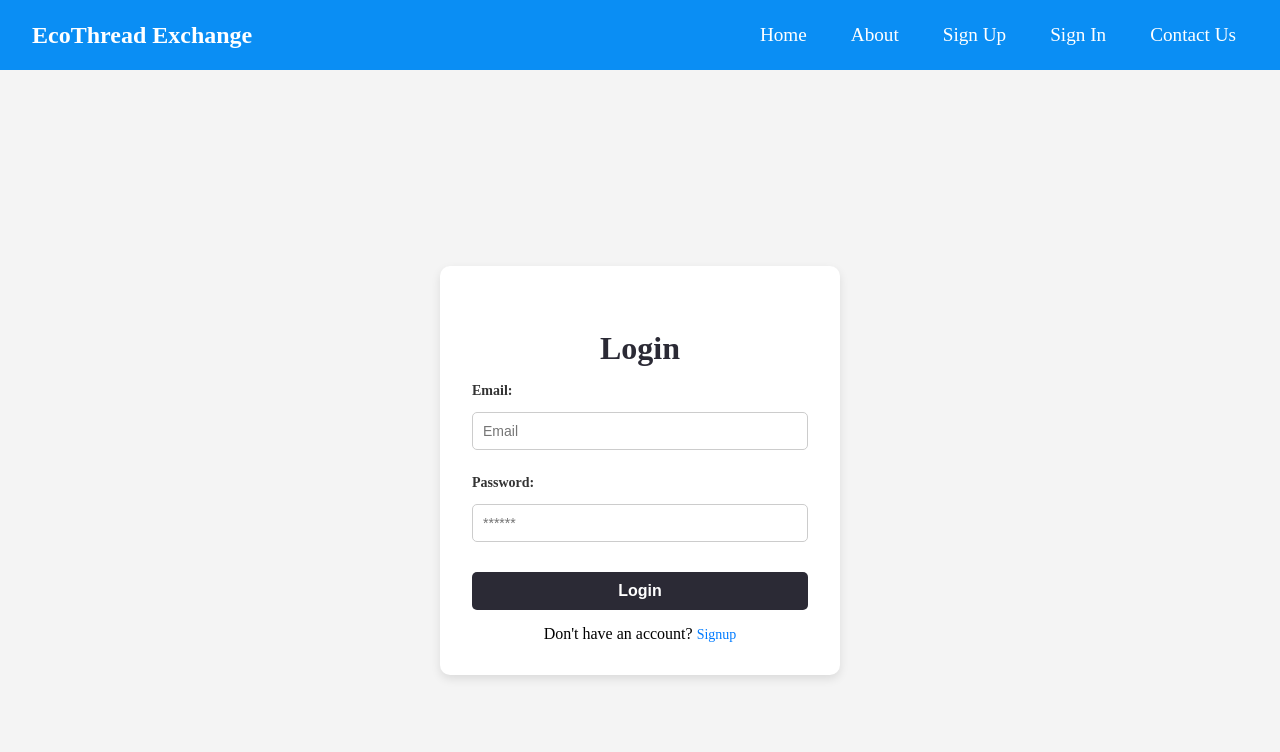
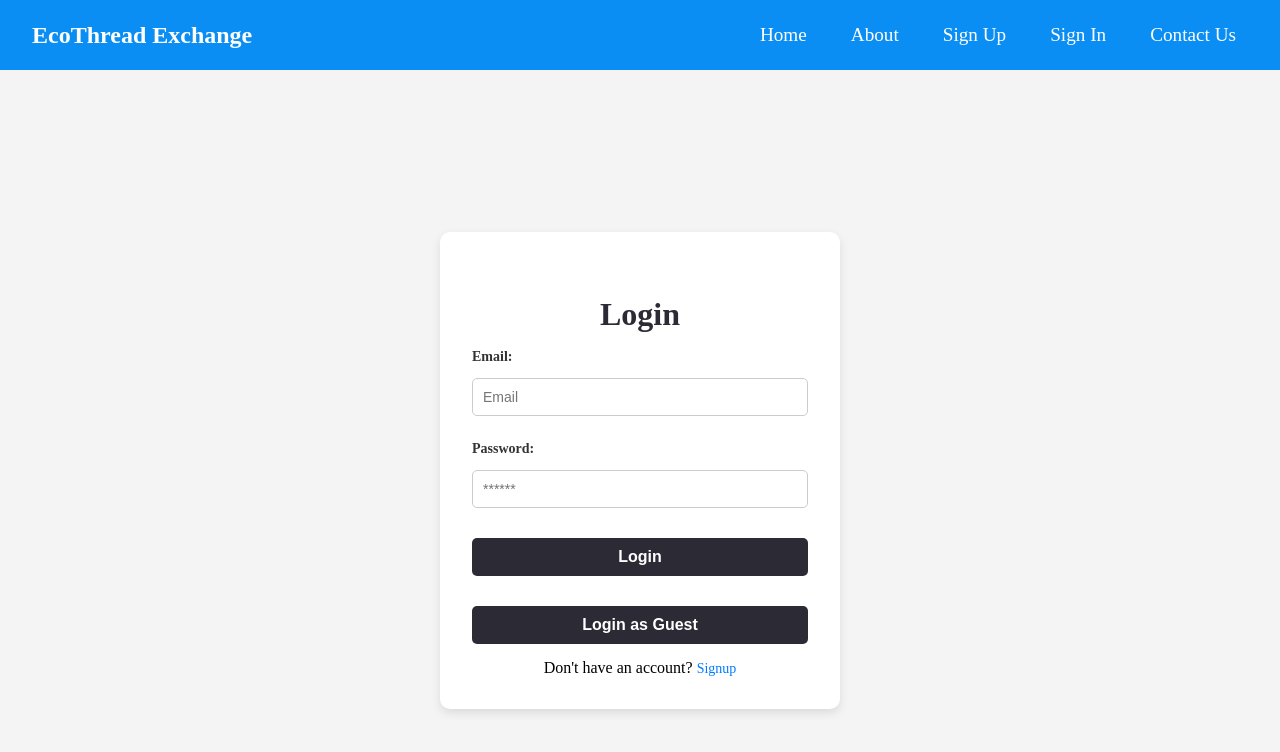
Before and after one commit to shaik-naseema17/Ecothread-Exchange-frontend, a React (Vite) app: page /newlogin in a window 1280 px wide. Shown: the top 752 px of the page. Built offline with nearby package versions, Linux system fonts and the light colour scheme.

Commit message:
cloudinary

```diff
--- a/src/Components/NewLogin.css
+++ b/src/Components/NewLogin.css
@@ -59,3 +59,14 @@
     color: red;
     margin-bottom: 10px;
   }
+  .guest-login-button {
+    margin-top: 10px;
+    background-color: #444;
+    color: white;
+    padding: 10px;
+    border: none;
+    cursor: pointer;
+}
+.guest-login-button:hover {
+    background-color: #333;
+}
--- a/src/Components/NewLogin.jsx
+++ b/src/Components/NewLogin.jsx
@@ -3,20 +3,30 @@ import './NewLogin.css';
 import axios from 'axios';
 import { Link, useNavigate } from "react-router-dom";
 import NewNavbar from './NewNavBar';
+
 const NewLogin = () => {
     const [email, setEmail] = useState('');
     const [password, setPassword] = useState('');
     const navigate = useNavigate();
     axios.defaults.withCredentials = true;
 
-    const handleLogin = async (e) => {
+    const handleLogin = async (e, guest = false) => {
         e.preventDefault();
-        if (!email || !password) {
+
+        const loginEmail = guest ? 'guest@gmail.com' : email;
+        const loginPassword = guest ? 'guest123' : password;
+
+        if (!loginEmail || !loginPassword) {
             console.error("Validation Error: Both fields are required");
             return;
         }
+
         try {
-            const response = await axios.post('https://e-backend-1jgc.onrender.com/auth/login', { email, password });
+            const response = await axios.post('https://e-backend-1jgc.onrender.com/auth/login', {
+                email: loginEmail,
+                password: loginPassword
+            });
+
             if (response.data.status) {
                 navigate(response.data.role === 'admin' ? "/admin" : "/items");
             } else {
@@ -31,15 +41,30 @@ const NewLogin = () => {
         <>
             <NewNavbar />
             <div className="newlogin-container">
-                <form className="newlogin-form" onSubmit={handleLogin}>
+                <form className="newlogin-form" onSubmit={(e) => handleLogin(e, false)}>
                     <h2>Login</h2>
                     <label>Email:</label>
-                    <input type="email" placeholder="Email" value={email} onChange={(e) => setEmail(e.target.value)} />
+                    <input
+                        type="email"
+                        placeholder="Email"
+                        value={email}
+                        onChange={(e) => setEmail(e.target.value)}
+                    />
 
                     <label>Password:</label>
-                    <input type="password" placeholder="******" value={password} onChange={(e) => setPassword(e.target.value)} />
+                    <input
+                        type="password"
+                        placeholder="******"
+                        value={password}
+                        onChange={(e) => setPassword(e.target.value)}
+                    />
 
                     <button type="submit">Login</button>
+
+                    {/* Guest Login Button */}
+                    <button type="button" onClick={(e) => handleLogin(e, true)} className="guest-login-button">
+                        Login as Guest
+                    </button>
 
                     <p>Don't have an account? <Link to="/newsignup">Signup</Link></p>
                 </form>
```
